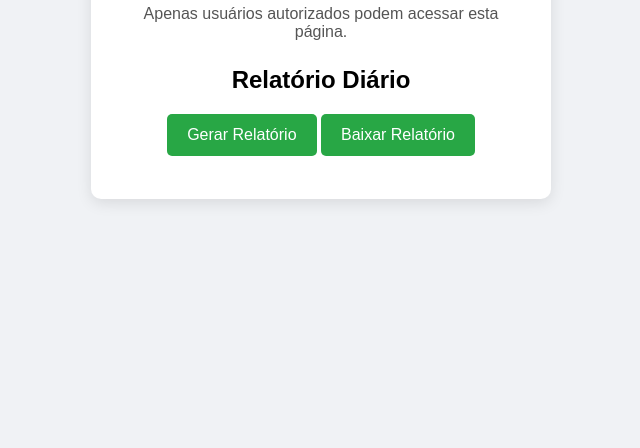
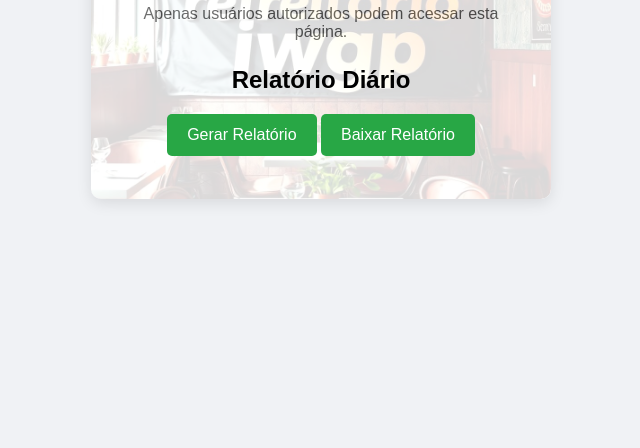
Before and after one commit to Macelo2020/projeto-controle-acessov2, a website: page public/admin.html in a window 1280 px wide. Shown: the part 352-800 px from the top of the page, without its empty margins (319-959 px from the left). Drawn offline with Linux system fonts and the light colour scheme.

```diff
--- a/public/styles.css
+++ b/public/styles.css
@@ -6,8 +6,7 @@
     align-items: center;
     min-height: 100vh;
     margin: 0;
-    background-color: #f0f2f5;
-    position: relative; /* Necessário para posicionar o container */
+    background-color: #f0f2f5; /* Cor de fundo para o resto da tela */
 }
 
 .container {
@@ -18,22 +17,34 @@
     text-align: center;
     width: 100%;
     max-width: 400px;
-    z-index: 1; /* Para garantir que o conteúdo fique acima da imagem */
-    position: relative; /* Para que o z-index funcione */
+    position: relative; /* Necessário para posicionar o background-image */
+    overflow: hidden; /* Garante que a imagem não saia do container */
 }
 
-/* Estilo para a imagem de fundo */
-.background-image {
+/* Estilo para a imagem de fundo DENTRO do container */
+.container::before {
+    content: ""; /* Necessário para pseudoelementos */
     position: absolute;
     top: 0;
     left: 0;
     width: 100%;
     height: 100%;
-    object-fit: cover; /* Faz a imagem cobrir toda a área */
-    opacity: 0.2; /* Deixa a imagem um pouco transparente para não atrapalhar a leitura */
-    z-index: -1; /* Envia a imagem para trás do conteúdo */
-    border-radius: 10px; /* Adapta a borda do container */
+    background-image: url('images/refeitorio-background.jpg'); /* Caminho da sua imagem */
+    background-size: cover; /* Faz a imagem cobrir toda a área */
+    background-position: center; /* Centraliza a imagem */
+    background-repeat: no-repeat; /* Evita repetição */
+    opacity: 0.15; /* Deixa a imagem um pouco mais sutil (ajuste de 0 a 1) */
+    z-index: 0; /* Garante que a imagem fique atrás do conteúdo */
+    border-radius: 10px; /* Mantém as bordas arredondadas da imagem */
 }
+
+/* Garante que o conteúdo fique acima da imagem de fundo */
+.container > div,
+.container > form {
+    position: relative;
+    z-index: 1;
+}
+
 
 h1 {
     color: #28a745;
```
Also changed, not shown: public/index.html (+0 -1 lines).
